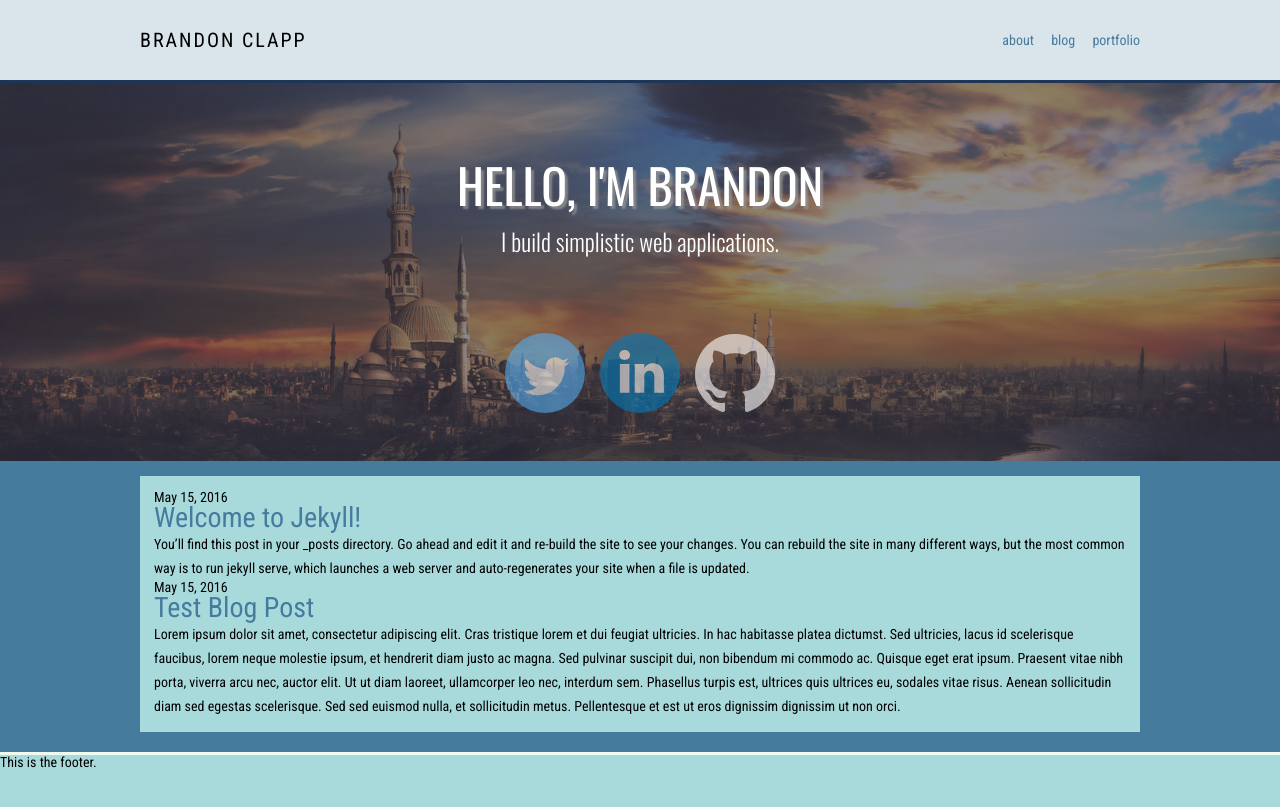
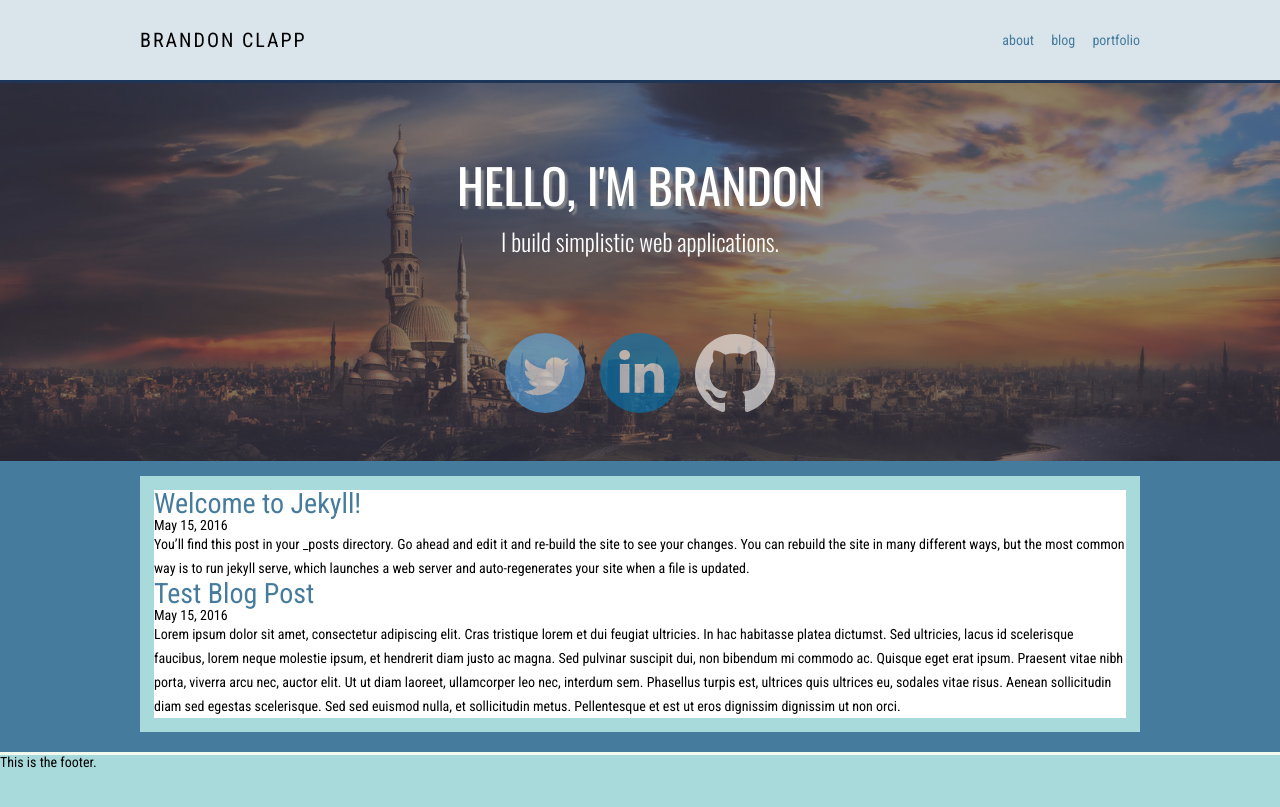
Before and after one commit to BrandonClapp/brandonclapp.github.io, a Jekyll site: the page built from index.html, in a window 1280 px wide and 1055 px high. Shown: the top 807 px of the window. Built offline with Jekyll 4.4.1, drawn with Linux system fonts in a browser that asks for light colours.

Commit message:
make styling easier to find by restructuring

```diff
--- a/_sass/_base.scss
+++ b/_sass/_base.scss
@@ -87,3 +87,8 @@
         box-sizing: border-box;
     }
 }
+
+.container {
+    // max-width: $content-width;
+    margin: 0 auto;
+}
--- a/_sass/_layout.scss
+++ b/_sass/_layout.scss
@@ -65,50 +65,6 @@
   }
 }
 
-#banner-widgets {
-  margin: 80px auto;
-  $icon-width: 80px;
-  $icon-margin: 15px;
-  $icon-count: 3;
-
-  width: ($icon-width * $icon-count) + (($icon-count - 1) * $icon-margin);
-
-  .icon {
-    width: $icon-width;
-    float: left;
-    margin-right: 15px;
-    opacity: 0.6;
-    transition: opacity .7s;
-
-    &:hover {
-      opacity: 1;
-    }
-
-    &:last-child {
-      margin-right: 0;
-    }
-
-    &:last-child:after {
-      clear: both;
-    }
-  }
-}
-
-.container {
-    // max-width: $content-width;
-    margin: 0 auto;
-}
-
-.github-list {
-    // border: 1px solid $color1;
-    padding-right: 10px;
-}
-
-.twitter-list {
-    // border: 1px solid $color1;
-    padding-left: 10px;
-}
-
 /* Footer */
 .site-footer {
   height: 300px;
--- /dev/null
+++ b/_sass/home.scss
@@ -0,0 +1,41 @@
+#banner-widgets {
+  margin: 80px auto;
+  $icon-width: 80px;
+  $icon-margin: 15px;
+  $icon-count: 3;
+
+  width: ($icon-width * $icon-count) + (($icon-count - 1) * $icon-margin);
+
+  .icon {
+    width: $icon-width;
+    float: left;
+    margin-right: 15px;
+    opacity: 0.6;
+    transition: opacity .7s;
+
+    &:hover {
+      opacity: 1;
+    }
+
+    &:last-child {
+      margin-right: 0;
+    }
+
+    &:last-child:after {
+      clear: both;
+    }
+  }
+}
+
+.github-list {
+    padding-right: 10px;
+}
+
+.twitter-list {
+    padding-left: 10px;
+}
+
+/* Exerpt styling */
+ul.post-list {
+  background-color: white;
+}
--- a/css/main.scss
+++ b/css/main.scss
@@ -24,5 +24,6 @@
         "base",
         "layout",
         "banners",
+        "home",
         "syntax-highlighting"
 ;
--- a/index.html
+++ b/index.html
@@ -6,13 +6,14 @@
 <div class="content">
     <ul class="post-list">
         {% for post in site.posts %}
-        <li>
-            <span class="post-meta">{{ post.date | date: "%b %-d, %Y" }}</span>
-
-            <h2>
+        <li class="post">
+            <h2 class="post-title">
                 <a class="post-link" href="{{ post.url | prepend: site.baseurl }}">{{ post.title }}</a>
             </h2>
-            {{ post.excerpt }}
+            <span class="post-meta">{{ post.date | date: "%b %-d, %Y" }}</span>
+            <div class="post-exerpt">
+              {{ post.excerpt }}
+            </div>
         </li>
         {% endfor %}
     </ul>
```
Also changed, not shown: 3 other files.
